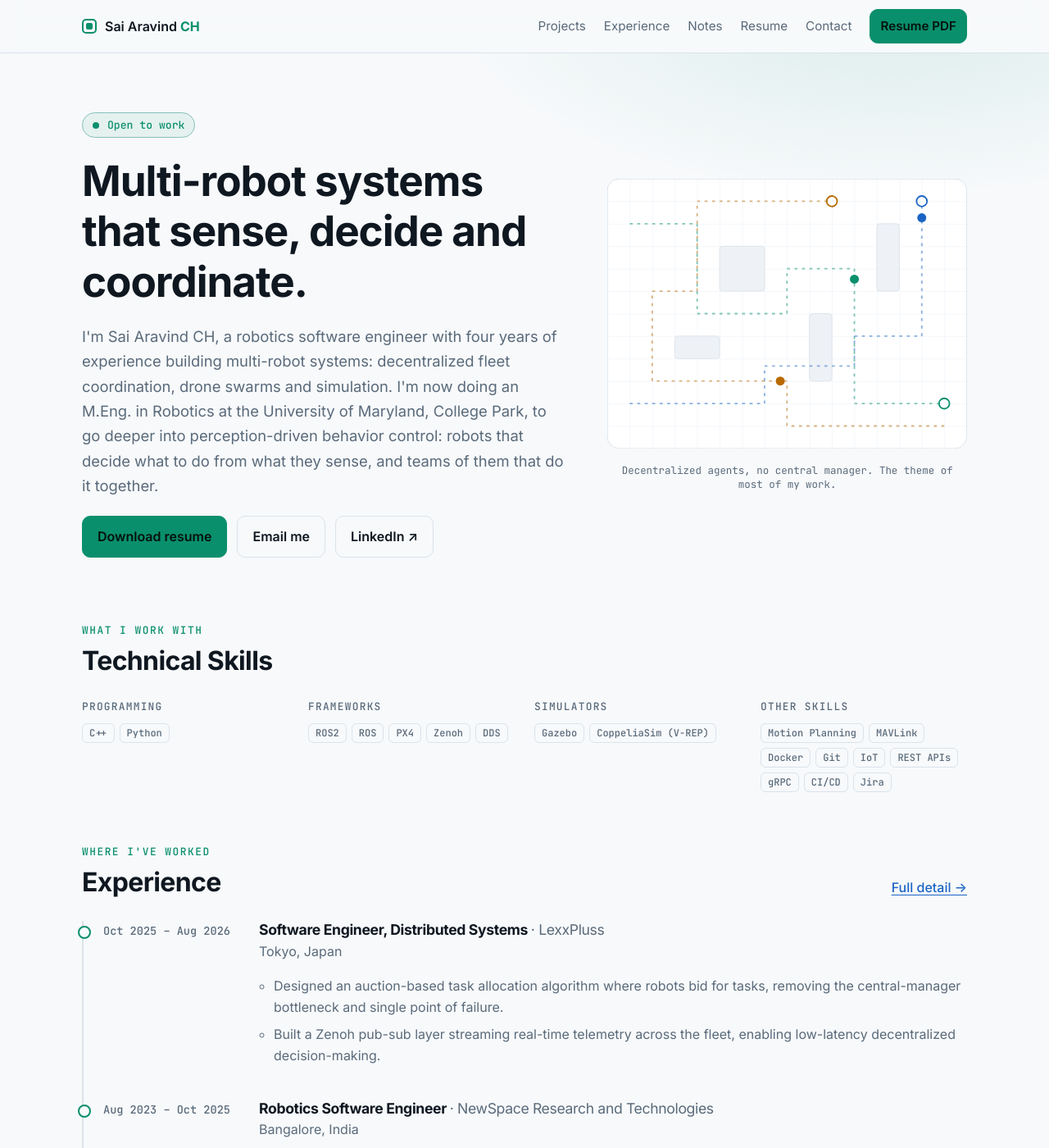
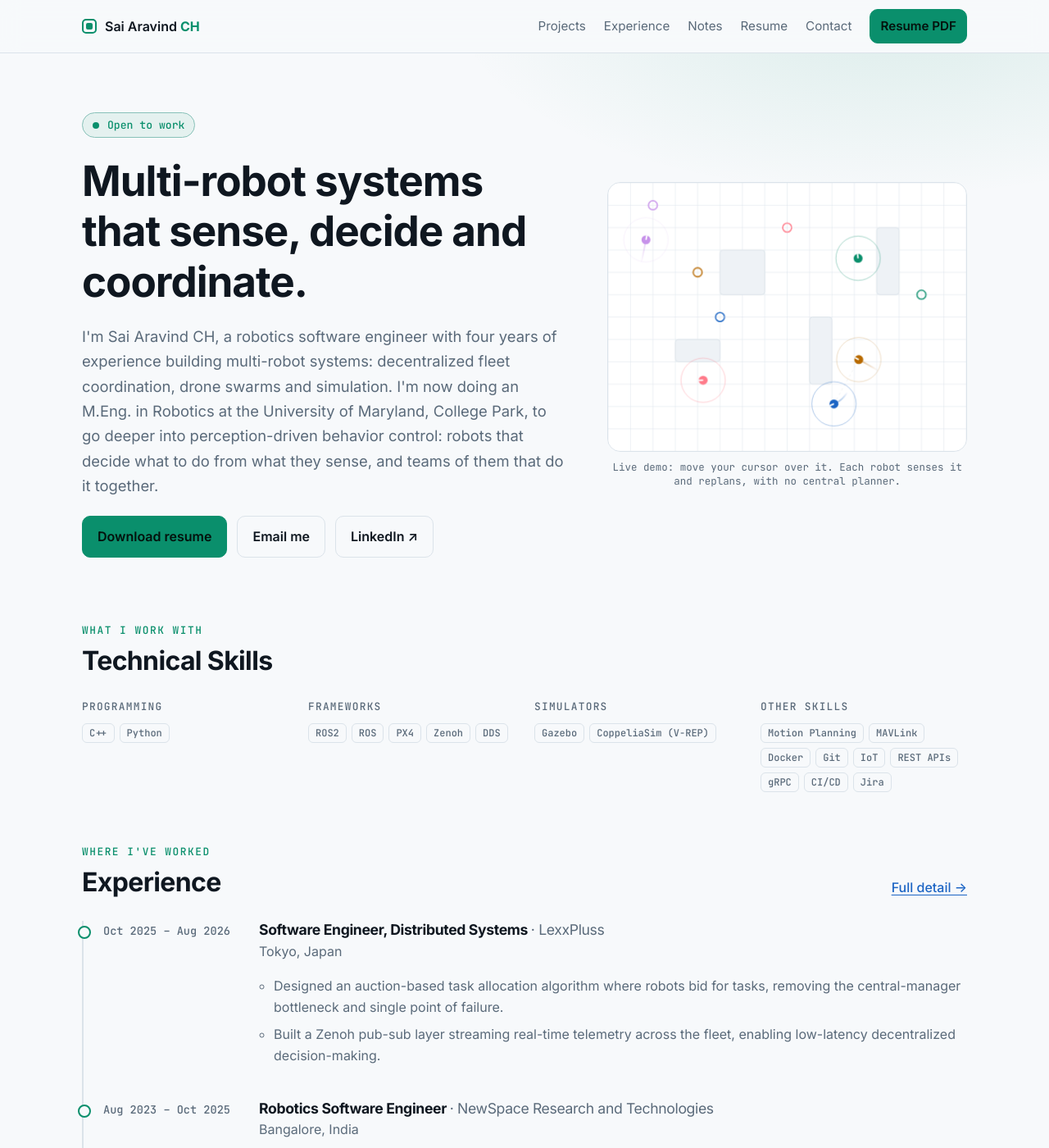
Before and after one commit to saiaravind19/saiaravind19.github.io, a Jekyll site: the page built from index.html, in a window 1280 px wide and 1400 px high. Shown: the whole window at 82% size. Built offline with Jekyll 4.4.1, drawn with Linux system fonts in a browser that asks for light colours; part of the change alters nothing that is shown.

Commit message:
Interactive hero: a tiny multi-robot sim that senses and avoids the cursor
Agents head to goals and steer around each other, walls and the visitor's cursor with
no central planner. Falls back to the static diagram without JS; respects reduced motion.

Co-Authored-By: Claude Sonnet 5.5 <noreply@anthropic.com>
Claude-Session: https://claude.ai/code/session_01Rfb5H5jk6Tt4eWcFB2eMuY

```diff
--- a/_layouts/default.html
+++ b/_layouts/default.html
@@ -32,5 +32,6 @@
   </main>
   {% include footer.html %}
   <script src="{{ '/assets/js/site.js' | relative_url }}" defer></script>
+  {% if page.url == "/" %}<script src="{{ '/assets/js/hero.js' | relative_url }}" defer></script>{% endif %}
 </body>
 </html>
--- a/assets/css/site.css
+++ b/assets/css/site.css
@@ -70,6 +70,7 @@ a.chip:hover,button.chip:hover{border-color:var(--accent);color:var(--accent)}
 .hero h1{margin-bottom:.4em}
 .hero-art{margin:0}
 .hero-art figcaption{font:.78rem var(--mono);color:var(--muted);margin-top:10px;text-align:center}
+.sim{display:block;width:100%;height:auto;border-radius:16px;border:1px solid var(--line);cursor:crosshair}
 .art{width:100%;height:auto;color:var(--accent2)}
 .art-bg{fill:var(--card);stroke:var(--line)}
 .obst rect{fill:var(--bg2);stroke:var(--line)}
--- /dev/null
+++ b/assets/js/hero.js
@@ -0,0 +1,141 @@
+/* Hero demo: a tiny multi-robot sim. Agents head for goals, sense nearby agents, walls and your
+   cursor, and steer around them with no central planner. Progressive enhancement: the static SVG
+   stays if JS or canvas is unavailable. */
+(function () {
+  var fig = document.querySelector('.hero-art');
+  var svg = fig && fig.querySelector('svg.art');
+  if (!fig || !svg) return;
+  var cv = document.createElement('canvas');
+  cv.className = 'sim'; cv.setAttribute('role', 'img');
+  cv.setAttribute('aria-label', 'Interactive demo: five robots navigate to goals and steer around each other and your cursor');
+  var ctx = cv.getContext('2d'); if (!ctx) return;
+  svg.style.display = 'none'; svg.parentNode.insertBefore(cv, svg);
+
+  var reduce = window.matchMedia && matchMedia('(prefers-reduced-motion: reduce)').matches;
+  var W = 480, H = 360, DPR = 1, CELL = 30;
+  var css = getComputedStyle(document.documentElement);
+  function col(n, d) { return (css.getPropertyValue(n) || d).trim(); }
+  var C = {};
+  function colors() {
+    css = getComputedStyle(document.documentElement);
+    C = { card: col('--card', '#121a23'), line: col('--line', '#1f2a36'), bg2: col('--bg2', '#10161d'),
+          muted: col('--muted', '#8b9aab'), text: col('--text', '#e6edf3'),
+          a: [col('--accent', '#3fe0b0'), col('--accent2', '#5aa9ff'), col('--warn', '#ffb454'), '#c792ea', '#ff7b8a'] };
+  }
+  colors();
+  if (window.matchMedia) matchMedia('(prefers-color-scheme: light)').addEventListener('change', colors);
+
+  var walls = [[150, 90, 60, 60], [270, 180, 30, 90], [90, 210, 60, 30], [360, 60, 30, 90]];
+  var R = 6, SENSE = 54, VMAX = 52;
+  var mouse = null, agents = [], t0 = 0, raf = 0, visible = true;
+
+  function rnd(a, b) { return a + Math.random() * (b - a); }
+  function randGoal() {
+    for (var k = 0; k < 40; k++) {
+      var x = (1 + Math.floor(Math.random() * (W / CELL - 1))) * CELL, y = (1 + Math.floor(Math.random() * (H / CELL - 1))) * CELL;
+      if (!inWall(x, y, 16)) return { x: x, y: y };
+    }
+    return { x: 30, y: 30 };
+  }
+  function inWall(x, y, pad) {
+    return walls.some(function (w) { return x > w[0] - pad && x < w[0] + w[2] + pad && y > w[1] - pad && y < w[1] + w[3] + pad; });
+  }
+  function init() {
+    agents = [];
+    for (var i = 0; i < 5; i++) {
+      var p = randGoal();
+      agents.push({ x: p.x, y: p.y, vx: 0, vy: 0, g: randGoal(), c: C.a[i], trail: [], sensing: 0, id: i });
+    }
+  }
+  function resize() {
+    var r = fig.getBoundingClientRect(); var w = Math.max(240, r.width);
+    DPR = Math.min(window.devicePixelRatio || 1, 2);
+    cv.style.width = w + 'px'; cv.style.height = (w * H / W) + 'px';
+    cv.width = Math.round(w * DPR); cv.height = Math.round(w * H / W * DPR);
+  }
+
+  // Steering: head to goal, then add repulsion from anything sensed (agents, walls, cursor).
+  // Repulsion is rotated slightly so agents slide around obstacles instead of deadlocking.
+  function step(dt) {
+    agents.forEach(function (a) {
+      var dx = a.g.x - a.x, dy = a.g.y - a.y, d = Math.hypot(dx, dy);
+      if (d < 8) { a.g = randGoal(); dx = a.g.x - a.x; dy = a.g.y - a.y; d = Math.hypot(dx, dy); }
+      var vx = dx / d * VMAX, vy = dy / d * VMAX, sensed = 0;
+      function repel(ox, oy, rad, w) {
+        var rx = a.x - ox, ry = a.y - oy, rd = Math.hypot(rx, ry) - rad;
+        if (rd < SENSE) {
+          sensed = Math.max(sensed, 1 - Math.max(rd, 0) / SENSE);
+          var k = w * Math.pow(1 - Math.max(rd, 0) / SENSE, 2) * VMAX * 2.2, n = Math.hypot(rx, ry) || 1;
+          rx /= n; ry /= n;
+          var ca = 0.55, s = Math.sin(ca), c = Math.cos(ca);   // bias to one side
+          vx += (rx * c - ry * s) * k; vy += (rx * s + ry * c) * k;
+        }
+      }
+      agents.forEach(function (b) { if (b !== a) repel(b.x, b.y, R, 1); });
+      walls.forEach(function (w) {
+        var nx = Math.max(w[0], Math.min(a.x, w[0] + w[2])), ny = Math.max(w[1], Math.min(a.y, w[1] + w[3]));
+        repel(nx, ny, 0, 1.6);
+      });
+      if (mouse) repel(mouse.x, mouse.y, 10, 2.2);
+      var sp = Math.hypot(vx, vy); if (sp > VMAX * 1.3) { vx *= VMAX * 1.3 / sp; vy *= VMAX * 1.3 / sp; }
+      a.vx += (vx - a.vx) * Math.min(1, dt * 6); a.vy += (vy - a.vy) * Math.min(1, dt * 6);
+      a.x += a.vx * dt; a.y += a.vy * dt;
+      a.x = Math.max(R, Math.min(W - R, a.x)); a.y = Math.max(R, Math.min(H - R, a.y));
+      a.sensing += (sensed - a.sensing) * Math.min(1, dt * 8);
+      a.trail.push([a.x, a.y]); if (a.trail.length > 38) a.trail.shift();
+    });
+  }
+
+  function draw() {
+    var s = cv.width / W; ctx.setTransform(s, 0, 0, s, 0, 0);
+    ctx.clearRect(0, 0, W, H);
+    ctx.fillStyle = C.card; rr(0, 0, W, H, 16); ctx.fill();
+    ctx.save(); rr(0, 0, W, H, 16); ctx.clip();
+    ctx.strokeStyle = C.line; ctx.globalAlpha = .55; ctx.lineWidth = 1; ctx.beginPath();
+    for (var x = 0; x <= W; x += CELL) { ctx.moveTo(x, 0); ctx.lineTo(x, H); }
+    for (var y = 0; y <= H; y += CELL) { ctx.moveTo(0, y); ctx.lineTo(W, y); }
+    ctx.stroke(); ctx.globalAlpha = 1;
+    ctx.fillStyle = C.bg2; ctx.strokeStyle = C.line;
+    walls.forEach(function (w) { rr(w[0], w[1], w[2], w[3], 4); ctx.fill(); ctx.stroke(); });
+    // coordination links: agents that can sense each other
+    ctx.setLineDash([3, 4]); ctx.lineWidth = 1;
+    for (var i = 0; i < agents.length; i++) for (var j = i + 1; j < agents.length; j++) {
+      var A = agents[i], B = agents[j], d = Math.hypot(A.x - B.x, A.y - B.y);
+      if (d < SENSE * 1.6) { ctx.globalAlpha = .45 * (1 - d / (SENSE * 1.6)); ctx.strokeStyle = C.muted; ctx.beginPath(); ctx.moveTo(A.x, A.y); ctx.lineTo(B.x, B.y); ctx.stroke(); }
+    }
+    ctx.setLineDash([]); ctx.globalAlpha = 1;
+    agents.forEach(function (a) {
+      // goal
+      ctx.strokeStyle = a.c; ctx.lineWidth = 2; ctx.globalAlpha = .8; ctx.beginPath(); ctx.arc(a.g.x, a.g.y, 6, 0, 6.283); ctx.stroke();
+      // trail
+      ctx.globalAlpha = 1; ctx.lineWidth = 2;
+      for (var k = 1; k < a.trail.length; k++) { ctx.globalAlpha = k / a.trail.length * .5; ctx.strokeStyle = a.c; ctx.beginPath(); ctx.moveTo(a.trail[k - 1][0], a.trail[k - 1][1]); ctx.lineTo(a.trail[k][0], a.trail[k][1]); ctx.stroke(); }
+      // sensing ring (brightens while avoiding)
+      ctx.globalAlpha = .12 + a.sensing * .5; ctx.lineWidth = 1; ctx.strokeStyle = a.c; ctx.beginPath(); ctx.arc(a.x, a.y, SENSE * .55, 0, 6.283); ctx.stroke();
+      // body + heading
+      ctx.globalAlpha = 1; ctx.fillStyle = a.c; ctx.beginPath(); ctx.arc(a.x, a.y, R, 0, 6.283); ctx.fill();
+      var sp = Math.hypot(a.vx, a.vy) || 1; ctx.strokeStyle = C.card; ctx.lineWidth = 2; ctx.beginPath(); ctx.moveTo(a.x, a.y); ctx.lineTo(a.x + a.vx / sp * R, a.y + a.vy / sp * R); ctx.stroke();
+    });
+    if (mouse) { ctx.globalAlpha = .9; ctx.strokeStyle = C.text; ctx.lineWidth = 1.5; ctx.setLineDash([4, 3]); ctx.beginPath(); ctx.arc(mouse.x, mouse.y, 10, 0, 6.283); ctx.stroke(); ctx.setLineDash([]); ctx.fillStyle = C.text; ctx.beginPath(); ctx.arc(mouse.x, mouse.y, 2, 0, 6.283); ctx.fill(); ctx.globalAlpha = 1; }
+    ctx.restore();
+  }
+  function rr(x, y, w, h, r) { ctx.beginPath(); ctx.moveTo(x + r, y); ctx.arcTo(x + w, y, x + w, y + h, r); ctx.arcTo(x + w, y + h, x, y + h, r); ctx.arcTo(x, y + h, x, y, r); ctx.arcTo(x, y, x + w, y, r); ctx.closePath(); }
+
+  function loop(ts) {
+    raf = 0; if (!visible) return;
+    var dt = Math.min(.05, (ts - t0) / 1000 || .016); t0 = ts;
+    step(dt); draw(); raf = requestAnimationFrame(loop);
+  }
+  function start() { if (!raf && visible && !reduce) { t0 = performance.now(); raf = requestAnimationFrame(loop); } }
+
+  function pos(e) { var r = cv.getBoundingClientRect(); return { x: (e.clientX - r.left) / r.width * W, y: (e.clientY - r.top) / r.height * H }; }
+  cv.addEventListener('pointermove', function (e) { mouse = pos(e); });
+  cv.addEventListener('pointerdown', function (e) { mouse = pos(e); });
+  cv.addEventListener('pointerleave', function () { mouse = null; });
+  cv.style.touchAction = 'pan-y';
+
+  window.addEventListener('resize', function () { resize(); if (reduce) draw(); });
+  if ('IntersectionObserver' in window) new IntersectionObserver(function (en) { visible = en[0].isIntersecting; if (visible) start(); }).observe(cv);
+  resize(); init();
+  if (reduce) { for (var i = 0; i < 90; i++) step(1 / 30); draw(); } else start();
+})();
--- a/index.html
+++ b/index.html
@@ -22,7 +22,7 @@ body_class: home
     </div>
     <figure class="hero-art" aria-label="Animated diagram: three robots planning collision-free paths across a grid">
       {% include hero-art.html %}
-      <figcaption>Decentralized agents, no central manager. The theme of most of my work.</figcaption>
+      <figcaption>Live demo: move your cursor over it. Each robot senses it and replans, with no central planner.</figcaption>
     </figure>
   </div>
 </section>
```
